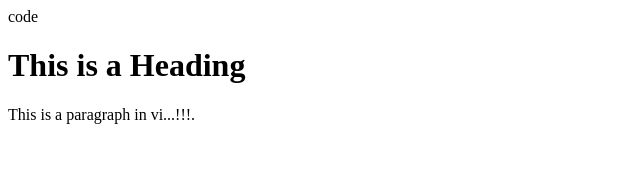
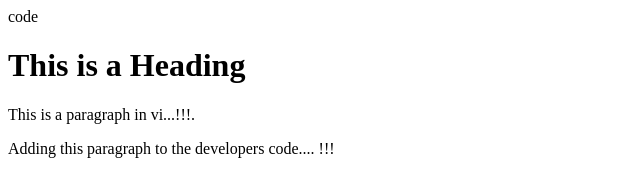
Before and after one commit to empaddy/git-practice, a plain HTML site: page index.html in a window 1280 px wide. Shown: the whole page, without its empty margins (0-640 px from the left). Drawn offline with Linux system fonts and the light colour scheme.

Commit message:
new addition

```diff
--- a/index.html
+++ b/index.html
@@ -9,5 +9,6 @@ code
 <h1>This is a Heading</h1>
 <p>This is a paragraph in vi...!!!.</p>
 
+<p>Adding this paragraph to the developers code.... !!!</p>
 </body>
 </html>
```
